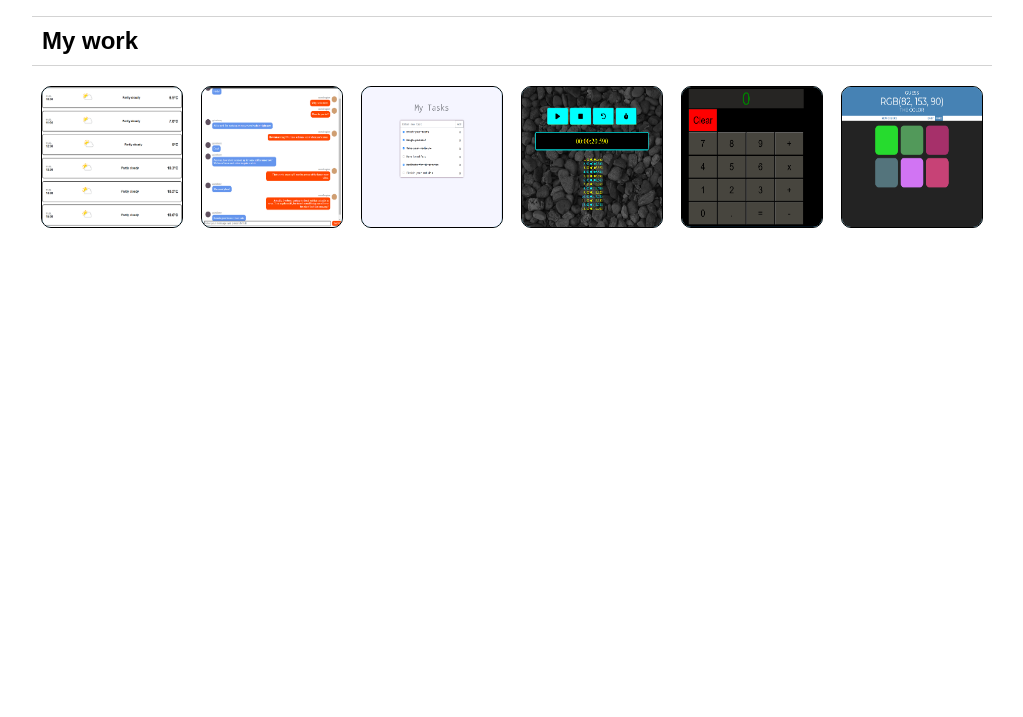
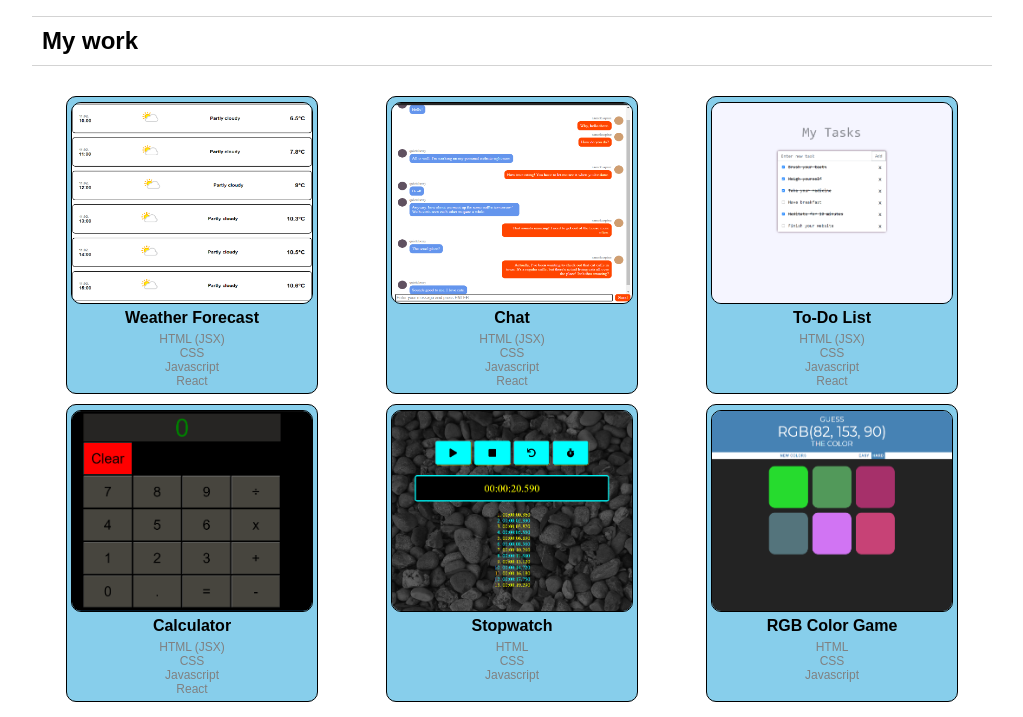
Before and after one commit to marko-zc/marko-zc, a plain HTML site: page index.html in a window 1280 px wide. Shown: the part 672-1389 px from the top of the page, without its empty margins (128-1151 px from the left). Before the commit the page ends 904 px from the top, so only its background shows below. Drawn offline with Linux system fonts and the light colour scheme.

Commit message:
add portfolio cards

```diff
--- a/index.html
+++ b/index.html
@@ -35,9 +35,17 @@
             <p>Hello, my name is Marko Žarković Černeli. I'm a front-end developer living in Zagreb, Croatia. I love coding, reading books, playing video games, watching TV, and spending time with my family and friends.</p>
         </div>
 
+        <!-- <div id="languages-div">
+            <h2 id="languages">Languages</h2>
+            <ul class="list">
+                <li>Croatian</li>
+                <li>English</li>
+            </ul>
+        </div>
+         -->
         <div>
             <h2 id="education">Education</h2>
-            <ul id="list">
+            <ul class="list">
                 <li>Public Open University Zagreb: Media technician</li>
                 <li>Udemy: The Web Developer Bootcamp - Colt Steele</li>
                 <li>Algebra: Front-end developer</li>
@@ -46,7 +54,7 @@
 
         <div>
             <h2 id="skills">Skills</h2>
-            <ul id="list">
+            <ul class="list">
                 <li>HTML</li>
                 <li>CSS</li>
                 <li>SASS/SCSS</li>
@@ -58,24 +66,76 @@
         <div>
             <h2 id="work">My work</h2>
             <div id="portfolio">
+                <div class="card">
                     <a href="https://marko-zc.github.io/Weather-Forecast/">
                         <img class="screenshot" src="./portfolio screenshots/weather forecast.PNG" title="Weather Forecast" alt="Weather Forecast">
+                        <h3 class="project-name">Weather <br class="br"> Forecast</h3>
                     </a>
+                    <ul class="tech-list">
+                        <li>HTML (JSX)</li>
+                        <li>CSS</li>
+                        <li>Javascript</li>
+                        <li>React</li>
+                    </ul>
+                </div>
+                <div class="card">
                     <a href="https://marko-zc.github.io/Chat/">
                         <img class="screenshot" src="./portfolio screenshots/chat app.PNG" title="Chat" alt="Chat">
+                        <h3 class="project-name">Chat</h3>
                     </a>
+                    <ul class="tech-list">
+                        <li>HTML (JSX)</li>
+                        <li>CSS</li>
+                        <li>Javascript</li>
+                        <li>React</li>
+                    </ul>
+                </div>
+                <div class="card">
                     <a href="https://github.com/marko-zc/React-ToDo">
                         <img class="screenshot" src="./portfolio screenshots/todo.PNG" title="To-Do List" alt="To-Do List">
+                        <h3 class="project-name">To-Do List</h3>
                     </a>
+                    <ul class="tech-list">
+                        <li>HTML (JSX)</li>
+                        <li>CSS</li>
+                        <li>Javascript</li>
+                        <li>React</li>
+                    </ul>
+                </div>
+                <div class="card">
+                    <a href="https://marko-zc.github.io/Simple-Calculator/">
+                        <img class="screenshot" src="./portfolio screenshots/calculator.PNG" title="Calculator" alt="Calculator">
+                        <h3 class="project-name">Calculator</h3>
+                    </a>
+                    <ul class="tech-list">
+                        <li>HTML (JSX)</li>
+                        <li>CSS</li>
+                        <li>Javascript</li>
+                        <li>React</li>
+                    </ul>
+                </div>
+                <div class="card">
                     <a href="https://marko-zc.github.io/Stopwatch/">
                         <img class="screenshot" src="./portfolio screenshots/stopwatch.PNG" title="Stopwatch" alt="Stopwatch">
+                        <h3 class="project-name">Stopwatch</h3>
                     </a>
-                <a href="https://marko-zc.github.io/Simple-Calculator/">
-                    <img class="screenshot" src="./portfolio screenshots/calculator.PNG" title="Calculator" alt="Calculator">
-                </a>
+                    <ul class="tech-list">
+                        <li>HTML</li>
+                        <li>CSS</li>
+                        <li>Javascript</li>
+                    </ul>
+                </div>
+                <div class="card">
                     <a href="https://marko-zc.github.io/The-Great-RGB-Color-Game/">
                         <img class="screenshot" src="./portfolio screenshots/rgb color game.PNG" title="RGB Color Game" alt="RGB Color Game">
+                        <h3 class="project-name">RGB <br class="br"> Color Game</h3>
                     </a>
+                    <ul class="tech-list">
+                        <li>HTML</li>
+                        <li>CSS</li>
+                        <li>Javascript</li>
+                    </ul>
+                </div>
             </div>
         </div>
 
--- a/style.css
+++ b/style.css
@@ -7,6 +7,7 @@ body {
     font-family: Arial, Helvetica, sans-serif;
     margin: auto;
 }
+
 
 header {
     display: flex;
@@ -25,7 +26,8 @@ header {
 
 
 #content {
-    margin-top: 10px;
+    margin-top: 0px;
+    margin-bottom: 15px;
 }
 
 #profilePic {
@@ -62,7 +64,7 @@ h2 {
     color: grey;
 }
 
-#list {
+.list {
     color: grey;
 }
 
@@ -73,24 +75,49 @@ h2 {
 }
 
 .screenshot {
-    height: 140px;
-    width: 140px;
+    height: 200px;
+    width: 240px;
     border-radius: 10px;
     border: 1px solid black;
-    background-color: skyblue;
     position: relative;
-    opacity: 100;
+    display: block;
+    margin-left: auto;
+    margin-right: auto;
 }
 
-.screenshot:hover {
+.card:hover {
     transform: scale(1.1);
     transition: transform 200ms ease-in-out;
 }
 
-h5 {
-    margin: 0;
+.card {
+    padding-top: 5px;
+    border: 1px solid black;
+    border-radius: 10px;
+    margin-top: 10px;
+    margin-left: 15px;
+    margin-right: 15px;
+    width: 250px;
+    background-color: skyblue;
+}
+
+.project-name {
     text-align: center;
+    color: inherit;
+    margin: 5px;
+    font-size: 16px;
 }
+
+
+.tech-list {
+    font-size: 12px;
+    margin: 5px;
+    color: grey;
+    text-align: center;
+    list-style: none;
+    padding-right: 40px;
+}
+
 
 @media only screen and (max-width: 600px){
     header {
@@ -107,9 +134,12 @@ h5 {
         height: 100px;
         width: 100px;
     }
+    .card {
+        width: 140px;
+    }
     .screenshot {
-        height: 110px;
-        width: 110px;
+        height: 120px;
+        width: 130px;
     }
 }
 
@@ -117,4 +147,7 @@ h5 {
     header {
         flex-direction: row;
     }
+    .br {
+        display: none;
+    }
 }
```
Lines whose indentation alone changed are shown as unchanged.
